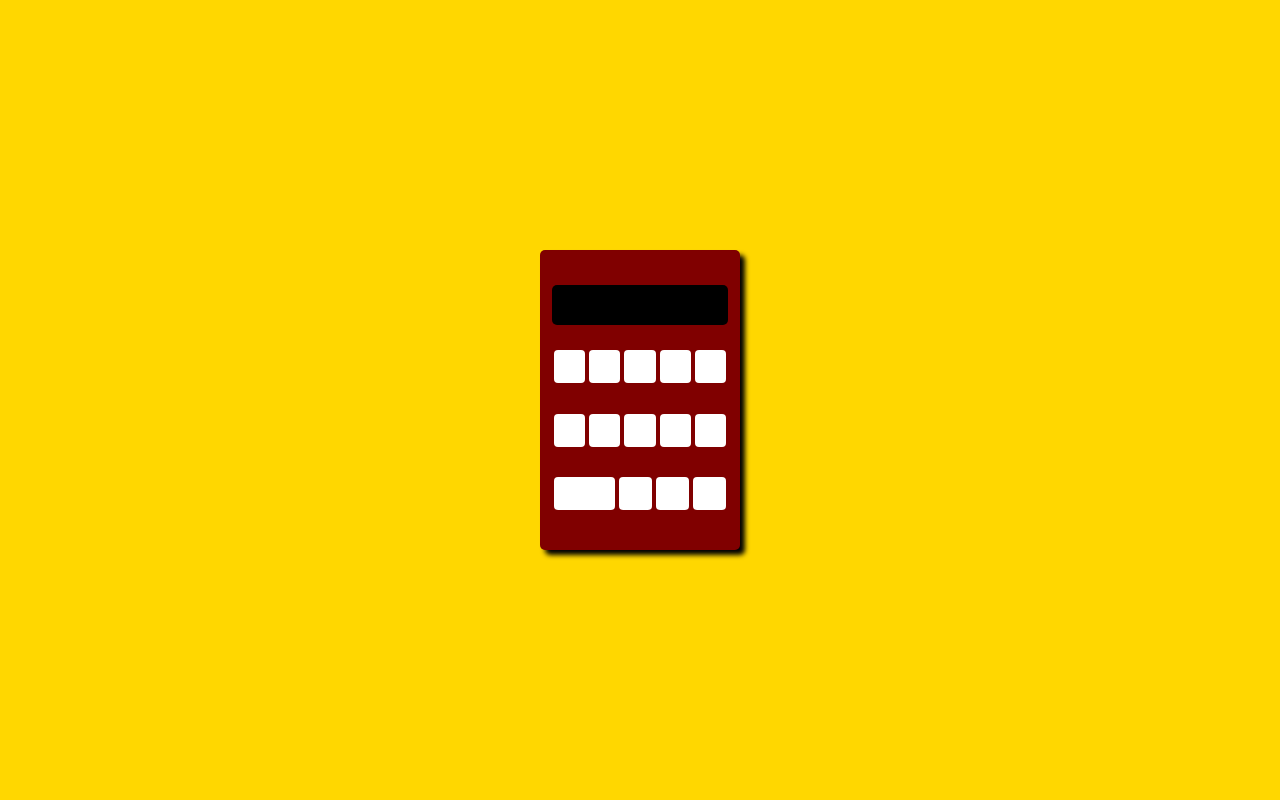
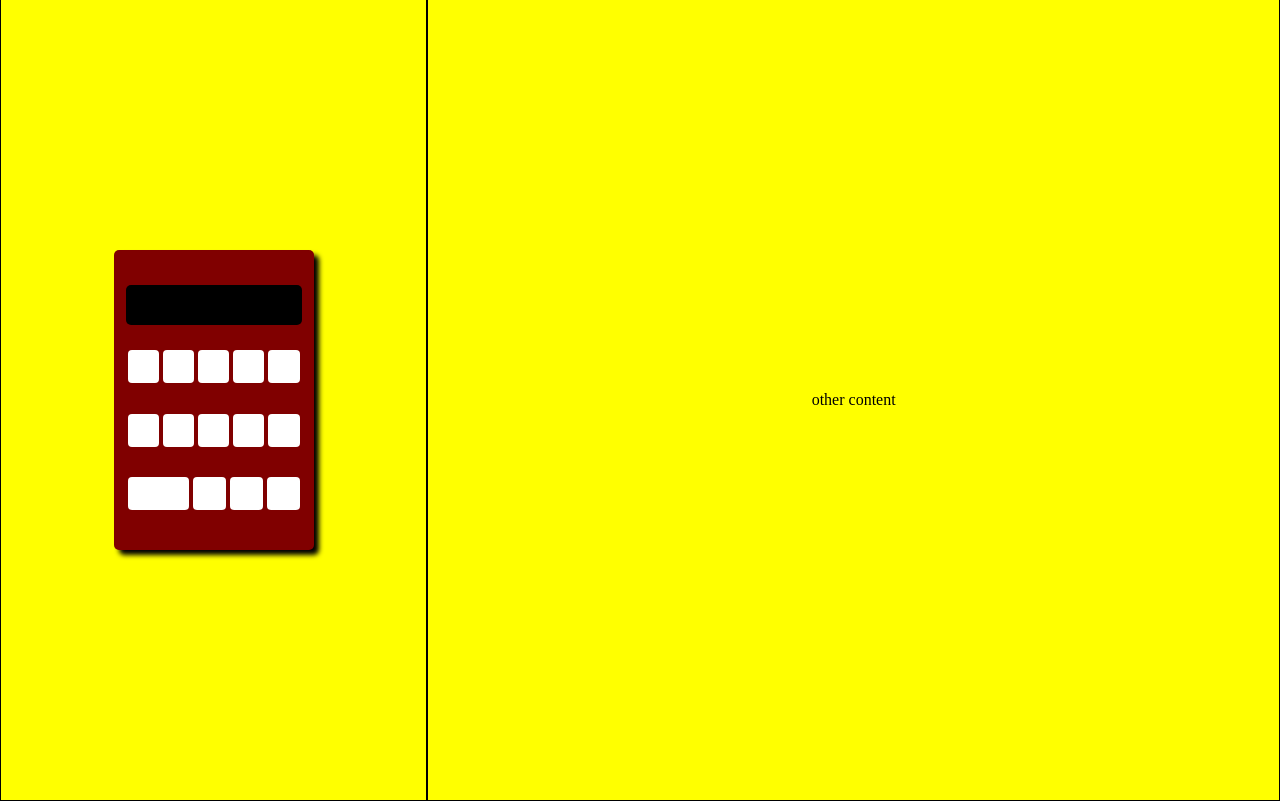
Before and after one commit to jess-izuu/flexBoxCalc2, a plain HTML site: page index.html in a window 1280 px wide. Drawn offline with Linux system fonts and the light colour scheme.

Commit message:
2 containers with flex

```diff
--- a/index.html
+++ b/index.html
@@ -8,7 +8,8 @@
     <link rel="stylesheet" href="style.css" />
   </head>
   <body>
-    <main class="boxy">
+    <main>
+      <div class="container1">
         <div class="calculator">
           <div class="calcRow display"></div>
           <div class="calcRow">
@@ -32,6 +33,8 @@
             <div class="button"></div>
           </div>
         </div>
+      </div>
+      <div class="container2">other content</div>
     </main>
   </body>
 </html>
--- a/style.css
+++ b/style.css
@@ -52,3 +52,22 @@ main {
 .long {
   flex: 2;
 }
+
+.container1,
+.container2 {
+  border: 1px solid black;
+  background-color: yellow;
+  height: 100vh;
+  flex: 1;
+  display: flex;
+  justify-content: center;
+  align-items: center;
+}
+
+.container1 {
+  flex: 1;
+}
+
+.container2 {
+  flex: 2;
+}
```
Lines whose indentation alone changed are shown as unchanged.
